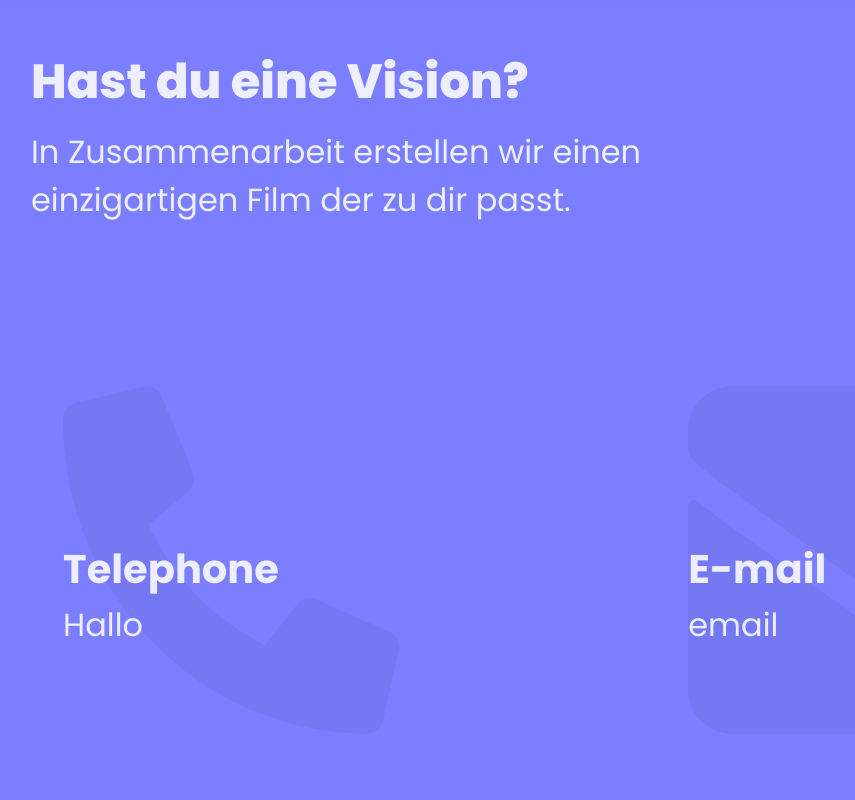
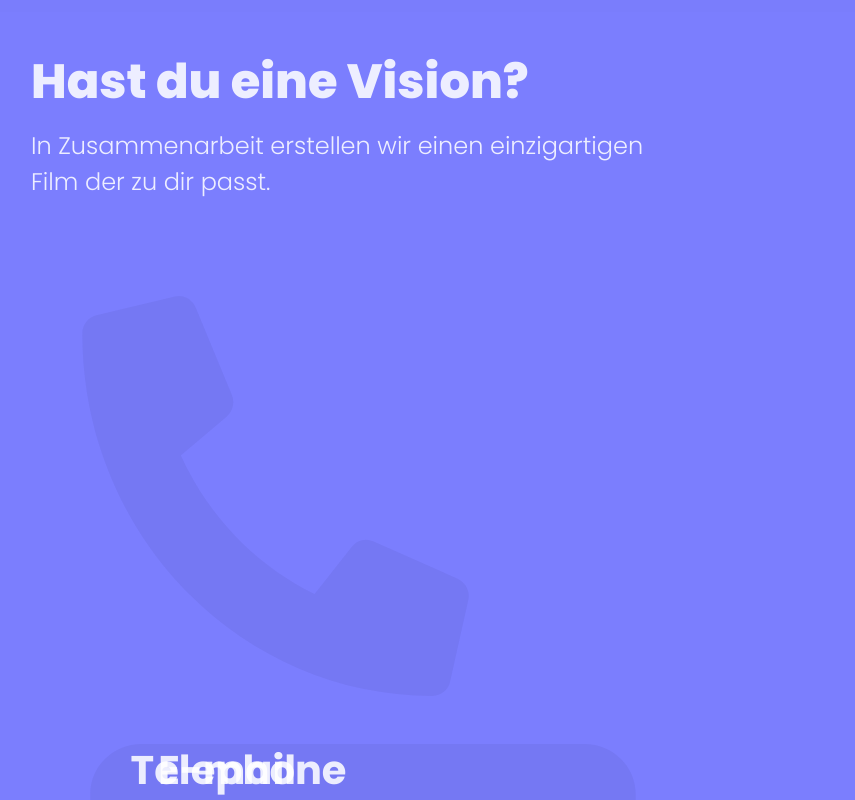
Before and after one commit to Sumis34/Home-Page, a React (Create React App) app: page / in a window 1280 px wide. Shown: the part 1840-2640 px from the top of the page, without its empty margins (65-920 px from the left). Built offline with nearby package versions, Linux system fonts and the light colour scheme.

Commit message:
layout optimization

```diff
--- a/src/App.scss
+++ b/src/App.scss
@@ -24,6 +24,7 @@ button.primary {
     width: fit-content;
     position: relative;
     overflow: hidden;
+    padding-bottom: 0.1em;
     &::after {
         content: '';
         position: absolute;
@@ -34,7 +35,6 @@ button.primary {
         background-color: $tertiary;
         opacity: 0;
         transition: opacity 300ms, transform 300ms;
-        border-radius: 0.001em;
     }
     &:hover::after,
     &:focus::after {
--- a/src/pages/Home/home.scss
+++ b/src/pages/Home/home.scss
@@ -15,14 +15,15 @@ section {
         font-weight: bold;
     }
     p {
-        font-size: 2em;
+        font-size: 1.5em;
+        font-weight: 300;
         color: $text-1;
         width: 60%;
     }
     a {
         color: $text-1;
         text-decoration: none;
-        font-size: 2em;
+        font-size: 1.7em;
         transition: 0.3s;
         &:hover {
             color: $text-0;
@@ -132,3 +133,11 @@ section {
         background: linear-gradient(to right, transparent 70%, $bg-dark-grey 80%);
     }
 }
+
+@media only screen and (max-width: 800px) {
+    section {
+        p {
+            width: 100%;
+        }
+    }
+}
--- a/src/pages/Home/sections/contact.js
+++ b/src/pages/Home/sections/contact.js
@@ -22,14 +22,14 @@ export default function contact() {
                                 <img src={phone} alt="phone" className="contact-icon" />
                                 <div className="info-text">
                                     <h3>Telephone</h3>
-                                    <a href="#" className="underline">Hallo</a>
+                                    <a href="tel:+41794855655" className="underline">+41 79 485 56 55</a>
                                 </div>
                             </div>
                             <div className="email">
                                 <img src={email} alt="email" className="contact-icon" />
                                 <div className="info-text">
                                     <h3>E-mail</h3>
-                                    <a href="#" className="underline">email</a>
+                                    <a href="mailto:noe.krebs@bluemail.ch" className="underline">noe.krebs@bluemail.ch</a>
                                 </div>
                             </div>
                         </div>
--- a/src/pages/Home/sections/contact.scss
+++ b/src/pages/Home/sections/contact.scss
@@ -23,17 +23,21 @@ section#contact {
         flex-direction: column;
     }
     .contact-info {
+        position: relative;
         display: flex;
         flex-direction: row;
-        column-gap: 20em;
+        flex-wrap: wrap;
+        column-gap: 20%;
+        row-gap: 3em;
         margin-top: 5em;
         padding-left: 2em;
         .info-text {
             position: absolute;
-            top: 65%;
+            top: 53%;
+            transform: translateX(30%);
         }
     }
     .contact-icon {
-        height: 30em;
+        height: 25em;
     }
 }
```
